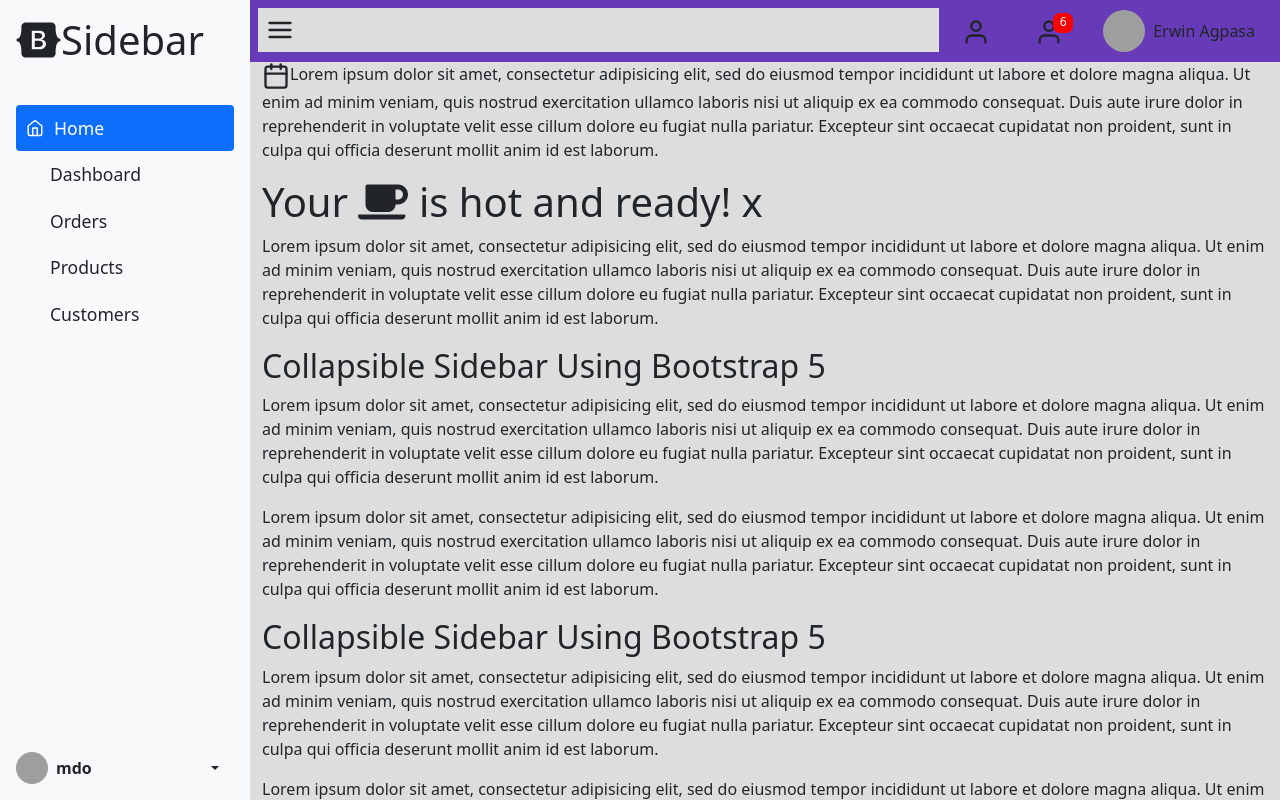
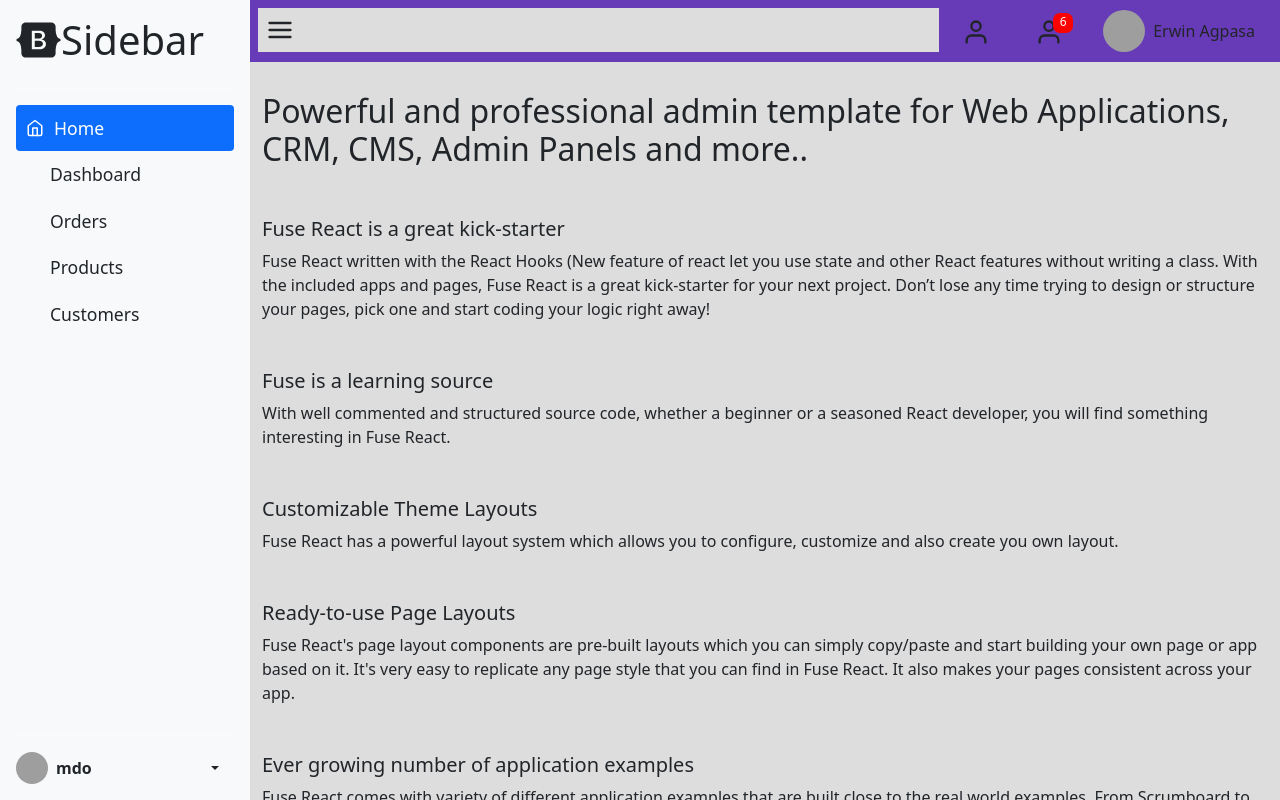
Before and after one commit to erwinagpasa/multidash, a React (Create React App) app: page / in a window 1280 px wide. Built offline with nearby package versions, Linux system fonts and the light colour scheme; grey boxes are pictures that could not be loaded.

Commit message:
adding content

```diff
--- a/src/App.css
+++ b/src/App.css
@@ -13,6 +13,11 @@
 
 } */
 
+
+
+#main-container{
+margin-top: 30px;
+}
 .drawer-icon{
   cursor: pointer;
   background-color: #ddd;
--- a/src/App.js
+++ b/src/App.js
@@ -369,118 +369,53 @@
               </div>
             </div>
 
-            <div className="container">
+            <div id="main-container" className="container">
+              <h2>
+                Powerful and professional admin template for Web Applications,
+                CRM, CMS, Admin Panels and more..
+              </h2>
+
+              <h5 className="mt-5">Fuse React is a great kick-starter</h5>
               <p>
-                <Calendar className="nav-icon" />
-                Lorem ipsum dolor sit amet, consectetur adipisicing elit, sed do
-                eiusmod tempor incididunt ut labore et dolore magna aliqua. Ut
-                enim ad minim veniam, quis nostrud exercitation ullamco laboris
-                nisi ut aliquip ex ea commodo consequat. Duis aute irure dolor
-                in reprehenderit in voluptate velit esse cillum dolore eu fugiat
-                nulla pariatur. Excepteur sint occaecat cupidatat non proident,
-                sunt in culpa qui officia deserunt mollit anim id est laborum.
-              </p>
-              <h1>
-                Your <FontAwesomeIcon icon="coffee" /> is hot and ready! x
-              </h1>
-
-              <p>
-                Lorem ipsum dolor sit amet, consectetur adipisicing elit, sed do
-                eiusmod tempor incididunt ut labore et dolore magna aliqua. Ut
-                enim ad minim veniam, quis nostrud exercitation ullamco laboris
-                nisi ut aliquip ex ea commodo consequat. Duis aute irure dolor
-                in reprehenderit in voluptate velit esse cillum dolore eu fugiat
-                nulla pariatur. Excepteur sint occaecat cupidatat non proident,
-                sunt in culpa qui officia deserunt mollit anim id est laborum.
-              </p>
-              <div className="line"></div>
-              <h2>Collapsible Sidebar Using Bootstrap 5</h2>
-              <p>
-                Lorem ipsum dolor sit amet, consectetur adipisicing elit, sed do
-                eiusmod tempor incididunt ut labore et dolore magna aliqua. Ut
-                enim ad minim veniam, quis nostrud exercitation ullamco laboris
-                nisi ut aliquip ex ea commodo consequat. Duis aute irure dolor
-                in reprehenderit in voluptate velit esse cillum dolore eu fugiat
-                nulla pariatur. Excepteur sint occaecat cupidatat non proident,
-                sunt in culpa qui officia deserunt mollit anim id est laborum.
-              </p>
-              <p>
-                Lorem ipsum dolor sit amet, consectetur adipisicing elit, sed do
-                eiusmod tempor incididunt ut labore et dolore magna aliqua. Ut
-                enim ad minim veniam, quis nostrud exercitation ullamco laboris
-                nisi ut aliquip ex ea commodo consequat. Duis aute irure dolor
-                in reprehenderit in voluptate velit esse cillum dolore eu fugiat
-                nulla pariatur. Excepteur sint occaecat cupidatat non proident,
-                sunt in culpa qui officia deserunt mollit anim id est laborum.
-              </p>
-              <div class="line"></div>
-              <h2>Collapsible Sidebar Using Bootstrap 5</h2>
-              <p>
-                Lorem ipsum dolor sit amet, consectetur adipisicing elit, sed do
-                eiusmod tempor incididunt ut labore et dolore magna aliqua. Ut
-                enim ad minim veniam, quis nostrud exercitation ullamco laboris
-                nisi ut aliquip ex ea commodo consequat. Duis aute irure dolor
-                in reprehenderit in voluptate velit esse cillum dolore eu fugiat
-                nulla pariatur. Excepteur sint occaecat cupidatat non proident,
-                sunt in culpa qui officia deserunt mollit anim id est laborum.
-              </p>
-              <p>
-                Lorem ipsum dolor sit amet, consectetur adipisicing elit, sed do
-                eiusmod tempor incididunt ut labore et dolore magna aliqua. Ut
-                enim ad minim veniam, quis nostrud exercitation ullamco laboris
-                nisi ut aliquip ex ea commodo consequat. Duis aute irure dolor
-                in reprehenderit in voluptate velit esse cillum dolore eu fugiat
-                nulla pariatur. Excepteur sint occaecat cupidatat non proident,
-                sunt in culpa qui officia deserunt mollit anim id est laborum.
+                Fuse React written with the React Hooks (New feature of react
+                let you use state and other React features without writing a
+                class. With the included apps and pages, Fuse React is a great
+                kick-starter for your next project. Don’t lose any time trying
+                to design or structure your pages, pick one and start coding
+                your logic right away!
               </p>
 
+              <h5 className="mt-5">Fuse is a learning source</h5>
               <p>
-                Lorem ipsum dolor sit amet, consectetur adipisicing elit, sed do
-                eiusmod tempor incididunt ut labore et dolore magna aliqua. Ut
-                enim ad minim veniam, quis nostrud exercitation ullamco laboris
-                nisi ut aliquip ex ea commodo consequat. Duis aute irure dolor
-                in reprehenderit in voluptate velit esse cillum dolore eu fugiat
-                nulla pariatur. Excepteur sint occaecat cupidatat non proident,
-                sunt in culpa qui officia deserunt mollit anim id est laborum.
-              </p>
-              <p>
-                Lorem ipsum dolor sit amet, consectetur adipisicing elit, sed do
-                eiusmod tempor incididunt ut labore et dolore magna aliqua. Ut
-                enim ad minim veniam, quis nostrud exercitation ullamco laboris
-                nisi ut aliquip ex ea commodo consequat. Duis aute irure dolor
-                in reprehenderit in voluptate velit esse cillum dolore eu fugiat
-                nulla pariatur. Excepteur sint occaecat cupidatat non proident,
-                sunt in culpa qui officia deserunt mollit anim id est laborum.
-              </p>
-              <p>
-                Lorem ipsum dolor sit amet, consectetur adipisicing elit, sed do
-                eiusmod tempor incididunt ut labore et dolore magna aliqua. Ut
-                enim ad minim veniam, quis nostrud exercitation ullamco laboris
-                nisi ut aliquip ex ea commodo consequat. Duis aute irure dolor
-                in reprehenderit in voluptate velit esse cillum dolore eu fugiat
-                nulla pariatur. Excepteur sint occaecat cupidatat non proident,
-                sunt in culpa qui officia deserunt mollit anim id est laborum.
-              </p>
-              <p>
-                Lorem ipsum dolor sit amet, consectetur adipisicing elit, sed do
-                eiusmod tempor incididunt ut labore et dolore magna aliqua. Ut
-                enim ad minim veniam, quis nostrud exercitation ullamco laboris
-                nisi ut aliquip ex ea commodo consequat. Duis aute irure dolor
-                in reprehenderit in voluptate velit esse cillum dolore eu fugiat
-                nulla pariatur. Excepteur sint occaecat cupidatat non proident,
-                sunt in culpa qui officia deserunt mollit anim id est laborum.
-              </p>
-              <p>
-                Lorem ipsum dolor sit amet, consectetur adipisicing elit, sed do
-                eiusmod tempor incididunt ut labore et dolore magna aliqua. Ut
-                enim ad minim veniam, quis nostrud exercitation ullamco laboris
-                nisi ut aliquip ex ea commodo consequat. Duis aute irure dolor
-                in reprehenderit in voluptate velit esse cillum dolore eu fugiat
-                nulla pariatur. Excepteur sint occaecat cupidatat non proident,
-                sunt in culpa qui officia deserunt mollit anim id est laborum.
+                With well commented and structured source code, whether a
+                beginner or a seasoned React developer, you will find something
+                interesting in Fuse React.
               </p>
 
-              <div class="line"></div>
+              <h5 className="mt-5">Customizable Theme Layouts</h5>
+              <p>
+                Fuse React has a powerful layout system which allows you to
+                configure, customize and also create you own layout.
+              </p>
+
+              <h5 className="mt-5">Ready-to-use Page Layouts</h5>
+              <p>
+                Fuse React's page layout components are pre-built layouts which
+                you can simply copy/paste and start building your own page or
+                app based on it. It's very easy to replicate any page style that
+                you can find in Fuse React. It also makes your pages consistent
+                across your app.
+              </p>
+
+              <h5 className="mt-5">
+                Ever growing number of application examples
+              </h5>
+              <p>
+                Fuse React comes with variety of different application examples
+                that are built close to the real world examples. From Scrumboard
+                to Mailbox, Contacts to ToDo app, you will get working
+                applications to speed up the development.{" "}
+              </p>
             </div>
           </div>
         </div>
```
